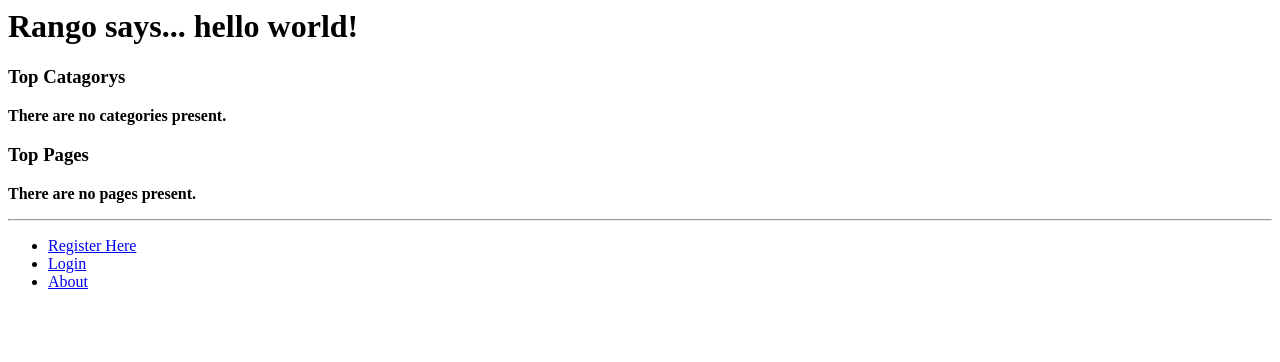
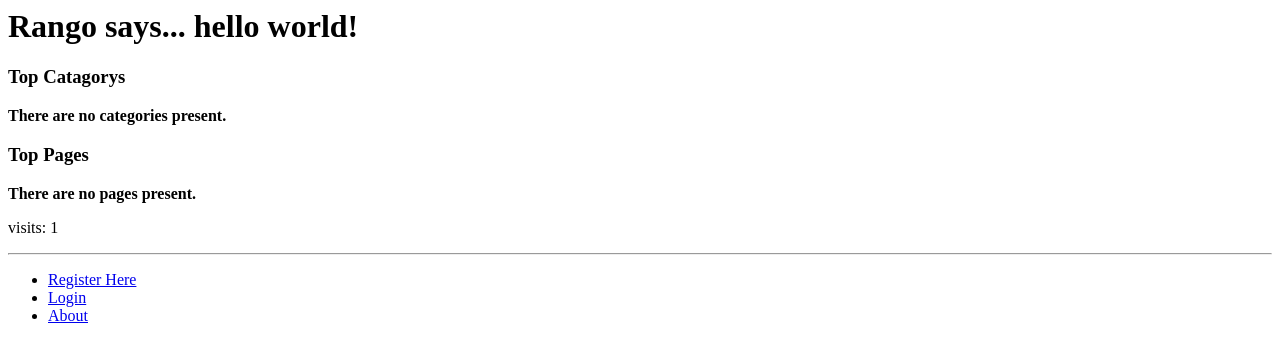
Before and after one commit to Dillnot/tangowithdjango, a Django app: page /rango/ in a window 1280 px wide. Shown: the top 362 px of the page. Run offline with Django 3.2, Linux system fonts and the light colour scheme; data that the repository does not hold is empty.

Commit message:
chapter 11 - complete

```diff
--- a/tango_with_django_project/rango/views.py
+++ b/tango_with_django_project/rango/views.py
@@ -4,26 +4,54 @@ from rango.forms import CategoryForm , PageForm , UserForm, UserProfileForm
 from rango.models import Page , Category
 from django.contrib.auth import authenticate, login , logout
 from django.contrib.auth.decorators import login_required
-
+from datetime import datetime
 
 
 
 
 def index(request):
 
-    # Query the database for a list of ALL categories currently stored.
-    # Order the categories by no. likes in descending order.
-    # Retrieve the top 5 only - or all if less than 5.
-    # Place the list in our context_dict dictionary which will be passed to the template engine.
     category_list = Category.objects.order_by('-likes')[:5]
     page_list = Page.objects.order_by('-views')[:5]
-    context_dict = {'categories': category_list, "pages": page_list}
 
-    # Render the response and send it back!
-    return render(request, 'rango/index.html', context_dict)
+    context_dict = {'categories': category_list, 'pages': page_list}
+
+    visits = request.session.get('visits')
+    if not visits:
+        visits = 1
+    reset_last_visit_time = False
+
+    last_visit = request.session.get('last_visit')
+    if last_visit:
+        last_visit_time = datetime.strptime(last_visit[:-7], "%Y-%m-%d %H:%M:%S")
+
+        if (datetime.now() - last_visit_time).days > 1:
+            # ...reassign the value of the cookie to +1 of what it was before...
+            visits = visits + 1
+            # ...and update the last visit cookie, too.
+            reset_last_visit_time = True
+    else:
+        # Cookie last_visit doesn't exist, so create it to the current date/time.
+        reset_last_visit_time = True
+
+    if reset_last_visit_time:
+        request.session['last_visit'] = str(datetime.now())
+        request.session['visits'] = visits
+    context_dict['visits'] = visits
+
+
+    response = render(request,'rango/index.html', context_dict)
+
+    return response
 
 def about(request):
-    context_dict = {"name":"dylan stevenson","student_num":"2082487S"}
+
+    if request.session.get('visits'):
+        count = request.session.get('visits')
+    else:
+        count = 0
+
+    context_dict = {"name":"dylan stevenson" , "student_num":"2082487S" , "visits": count}
     return render(request, 'rango/about.html', context_dict)
 
 def category(request, category_name_slug):
@@ -109,7 +137,6 @@ def add_page(request, category_name_slug):
     return render(request, 'rango/add_page.html', context_dict)
 
 def register(request):
-
     # A boolean value for telling the template whether the registration was successful.
     # Set to False initially. Code changes value to True when registration succeeds.
     registered = False
--- a/tango_with_django_project/templates/rango/about.html
+++ b/tango_with_django_project/templates/rango/about.html
@@ -22,4 +22,8 @@
     and a pic of me
     <img src="{% static "images/me.jpg" %}" alt="pic of dylan stevenson" />
   </center>
+
+  <p>
+     visits: {{ visits }} <!--show how many times you have visted the site-->
+  </p>
 {% endblock %}
--- a/tango_with_django_project/templates/rango/index.html
+++ b/tango_with_django_project/templates/rango/index.html
@@ -40,4 +40,7 @@
   <strong>There are no pages present.</strong>
   {% endif %}
 </p>
+<p>
+   visits: {{ visits }} <!--show how many times you have visted the site-->
+</p>
 {% endblock %}
```
